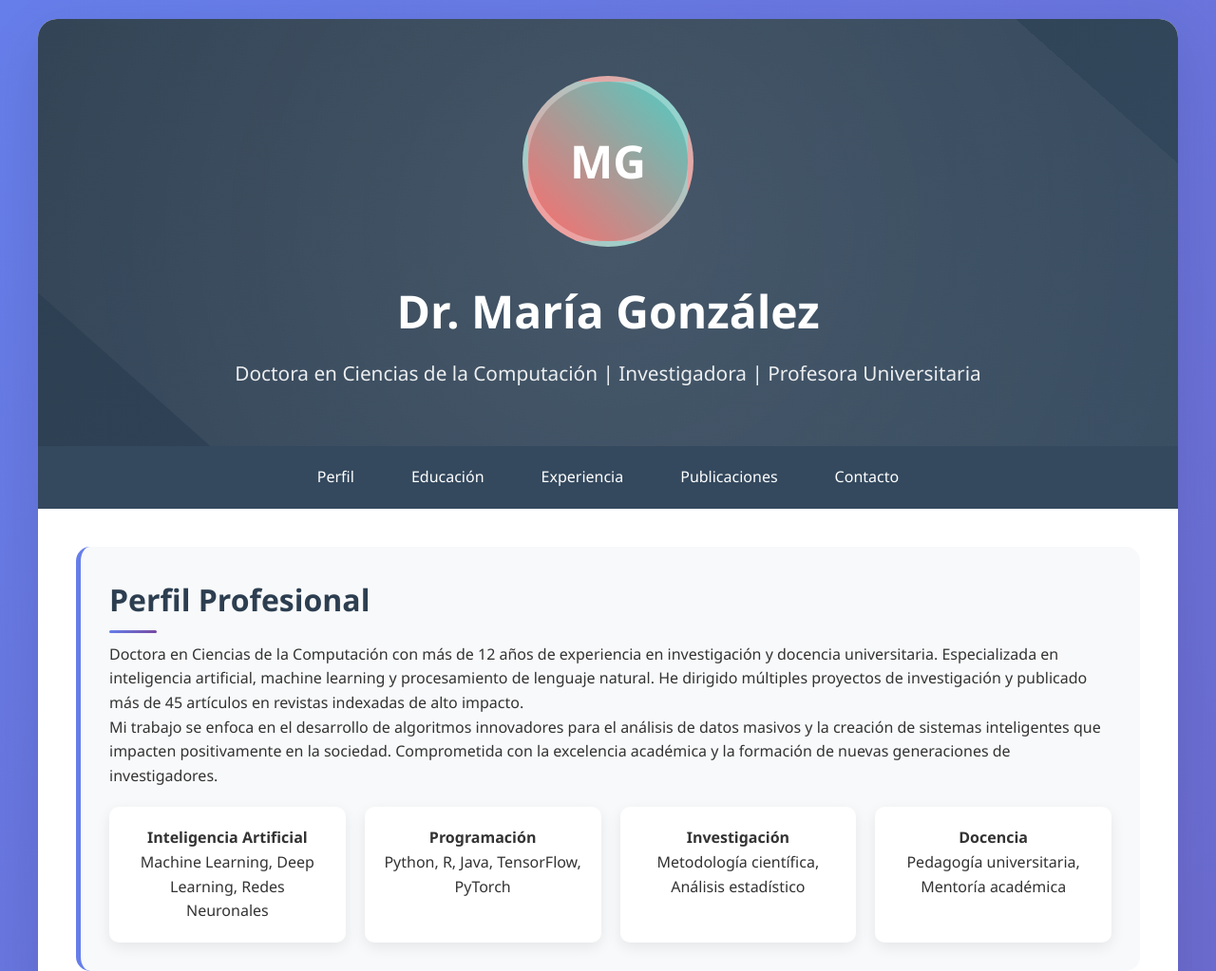
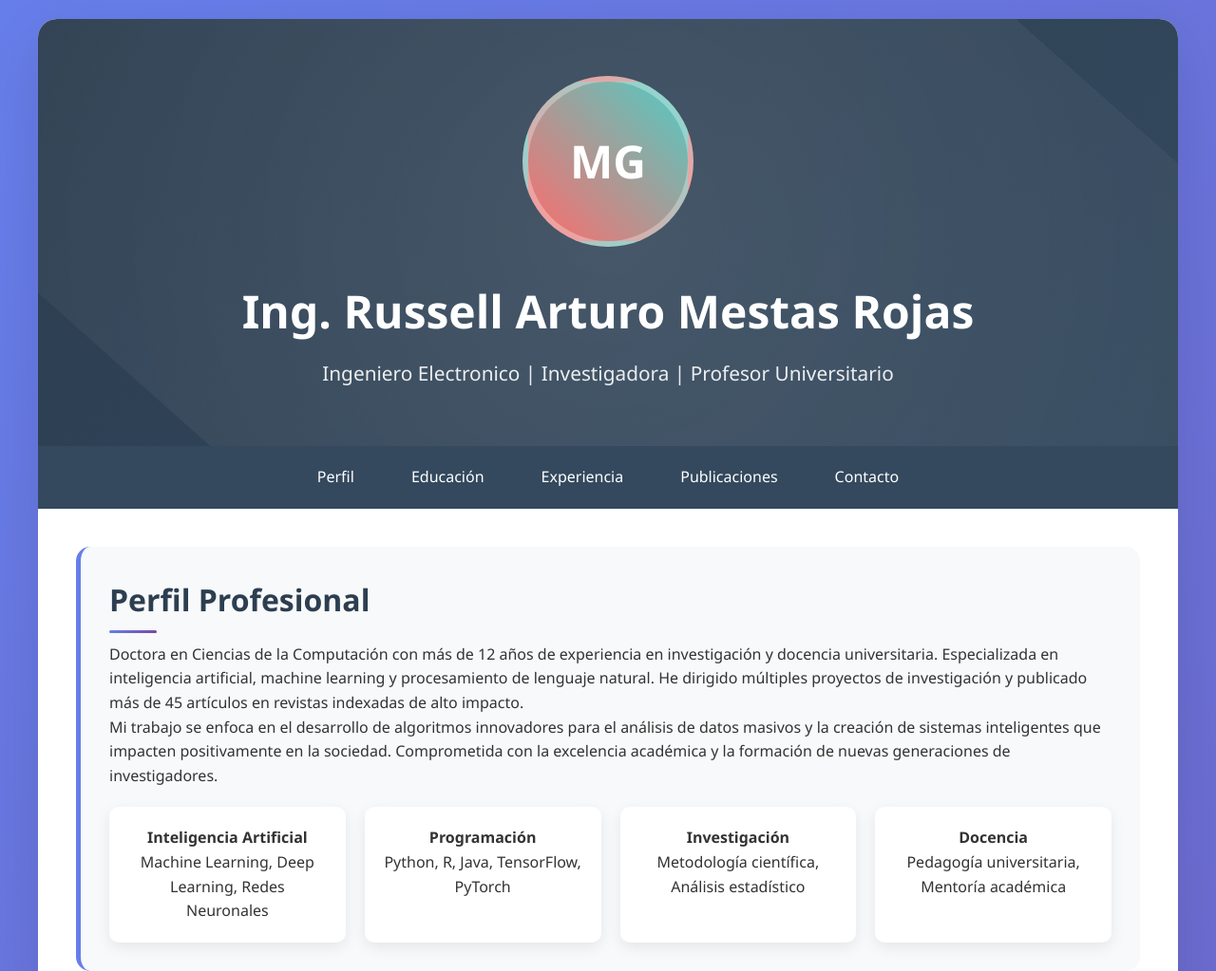
Before and after one commit to ArthurN1ght/Perfil, a plain HTML site: page index.html in a window 1280 px wide. Shown: the top 1023 px of the page at 95% size. Drawn offline with Linux system fonts and the light colour scheme.

Commit message:
Update index.html

```diff
--- a/index.html
+++ b/index.html
@@ -294,8 +294,8 @@
     <div class="container">
         <header class="header">
             <div class="profile-img">MG</div>
-            <h1>Dr. María González</h1>
-            <p class="subtitle">Doctora en Ciencias de la Computación | Investigadora | Profesora Universitaria</p>
+            <h1>Ing. Russell Arturo Mestas Rojas</h1>
+            <p class="subtitle">Ingeniero Electronico | Investigadora | Profesor Universitario</p>
         </header>
 
         <nav class="nav">
```
